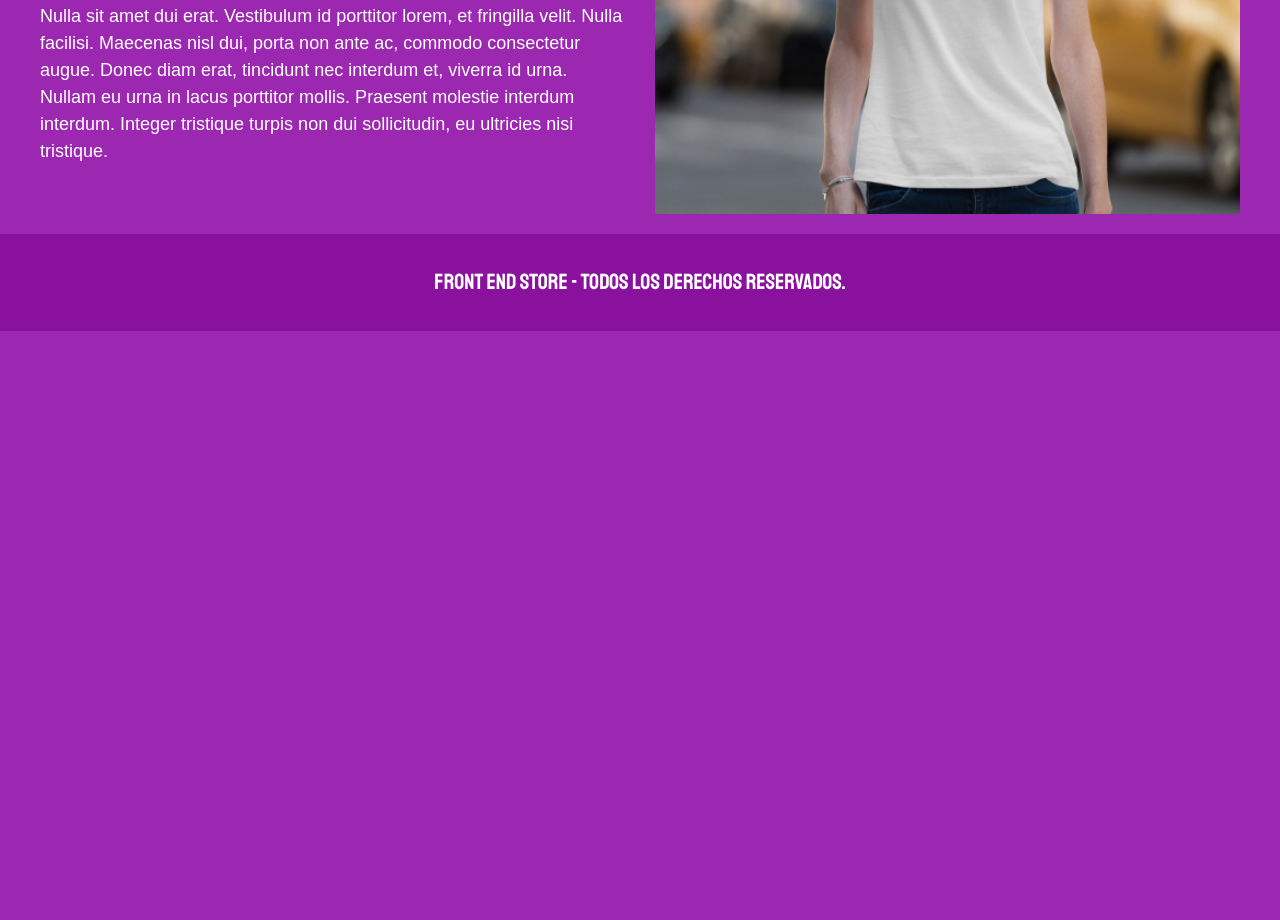
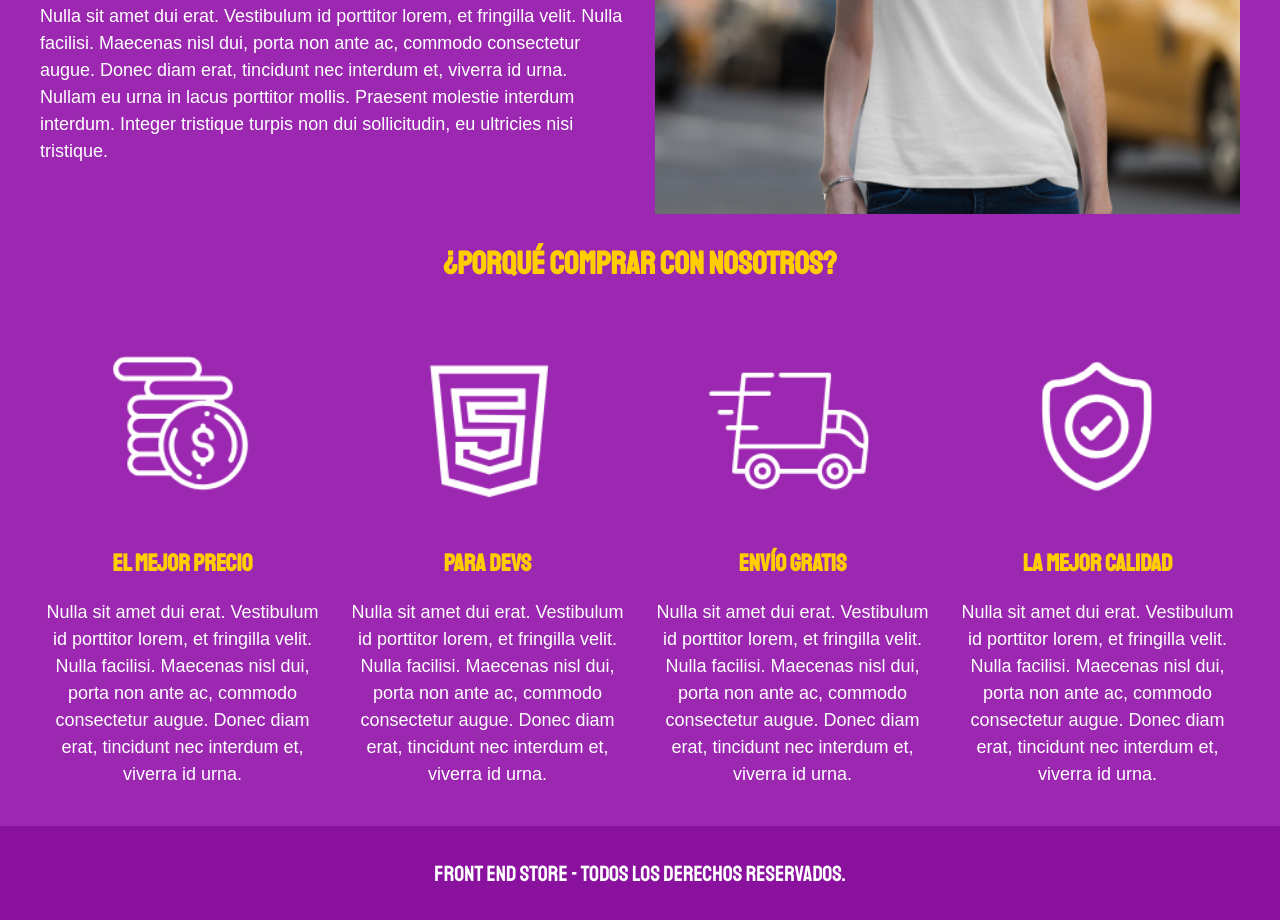
Before and after one commit to Cris-co-dev/Front-End-Store, a plain HTML site: page nosotros.html in a window 1280 px wide. Shown: the part 538-1458 px from the top of the page. Before the commit the page ends 869 px from the top, so only its background shows below. Drawn offline with Linux system fonts and the light colour scheme.

Commit message:
nosotros.html & styles.css: Finish about us page with styles

```diff
--- a/css/styles.css
+++ b/css/styles.css
@@ -195,11 +195,37 @@ h3 {
 .about__img {
   grid-row: 1 / 2;
   width: 100%;
-  height: 100%;
 }
 
 @media (min-width: 768px) {
-    .about__img {
-      grid-column: 2 / 3;
-    }
+  .about__img {
+    grid-column: 2 / 3;
+  }
 }
+
+/** Nosotros - sección 2*/
+
+.blocks {
+  display: grid;
+  grid-template-columns: repeat(2, 1fr);
+  gap: 2rem;
+}
+
+@media (min-width: 768px) {
+  .blocks {
+    grid-template-columns: repeat(4, 1fr);
+    column-gap: 2rem;
+  }
+}
+
+.block {
+  text-align: center;
+}
+
+.block__title {
+  margin: 0;
+}
+
+.block__img {
+  width: 100%;
+}
--- a/nosotros.html
+++ b/nosotros.html
@@ -55,6 +55,61 @@
       </div>
     </main>
 
+    <section class="container buy">
+      <h2 class="buy__title">¿Porqué Comprar con nosotros?</h2>
+
+      <div class="blocks">
+        <div class="block">
+          <img class="block__img" src="img/icono_1.png" alt="Porque comprar" />
+          <h3 class="block__title">El Mejor Precio</h3>
+          <p>
+            Nulla sit amet dui erat. Vestibulum id porttitor lorem, et fringilla
+            velit. Nulla facilisi. Maecenas nisl dui, porta non ante ac, commodo
+            consectetur augue. Donec diam erat, tincidunt nec interdum et,
+            viverra id urna.
+          </p>
+        </div>
+        <!--! Block-->
+
+        <div class="block">
+          <img class="block__img" src="img/icono_2.png" alt="Porque comprar" />
+          <h3 class="block__title">Para Devs</h3>
+          <p>
+            Nulla sit amet dui erat. Vestibulum id porttitor lorem, et fringilla
+            velit. Nulla facilisi. Maecenas nisl dui, porta non ante ac, commodo
+            consectetur augue. Donec diam erat, tincidunt nec interdum et,
+            viverra id urna.
+          </p>
+        </div>
+        <!--! Block-->
+
+        <div class="block">
+          <img class="block__img" src="img/icono_3.png" alt="Porque comprar" />
+          <h3 class="block__title">Envío Gratis</h3>
+          <p>
+            Nulla sit amet dui erat. Vestibulum id porttitor lorem, et fringilla
+            velit. Nulla facilisi. Maecenas nisl dui, porta non ante ac, commodo
+            consectetur augue. Donec diam erat, tincidunt nec interdum et,
+            viverra id urna.
+          </p>
+        </div>
+        <!--! Block-->
+
+        <div class="block">
+          <img class="block__img" src="img/icono_4.png" alt="Porque comprar" />
+          <h3 class="block__title">La Mejor calidad</h3>
+          <p>
+            Nulla sit amet dui erat. Vestibulum id porttitor lorem, et fringilla
+            velit. Nulla facilisi. Maecenas nisl dui, porta non ante ac, commodo
+            consectetur augue. Donec diam erat, tincidunt nec interdum et,
+            viverra id urna.
+          </p>
+        </div>
+        <!--! Block-->
+      </div>
+      <!--! Blocks-->
+    </section>
+
     <footer class="footer">
       <p class="footer__text">
         Front End Store - Todos los derechos Reservados.
```
